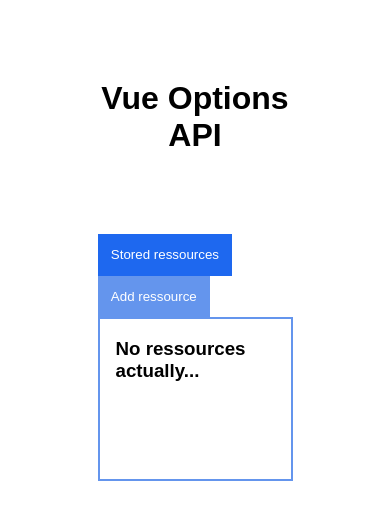
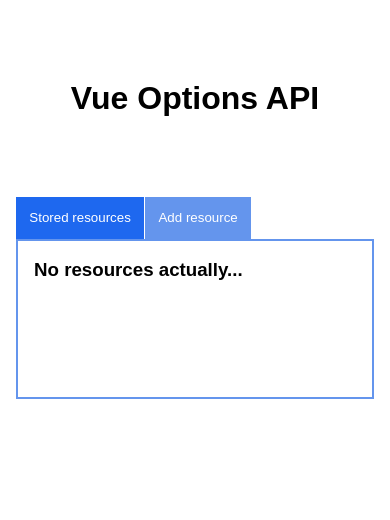
Before and after one commit to serotonine/vue-options-api, a Vue app: page / in a window 390 px wide. Shown: the top 520 px of the page. Built offline with nearby package versions, Linux system fonts and the light colour scheme.

Commit message:
Rename ressource to resource + responsive.

```diff
--- a/public/style.css
+++ b/public/style.css
@@ -1,9 +1,11 @@
 html {
   font-family: sans-serif;
 }
+html *{ box-sizing: border-box;}
 
 body {
   margin: 0;
+  padding: 0 1em;
 }
 
 h1 {
@@ -34,9 +36,13 @@
   color: peru;
 }
 
+/* .container {
+  width: 100%;
+  margin-top: 5rem;
+} */
 .container {
-  width: 50%;
-  margin: 0 auto;
+  width: min(100%, 38rem);
+  margin-inline: auto;
   margin-top: 5rem;
 }
 
@@ -131,9 +137,10 @@
   }
 }
 
-hr {
+.container hr {
   color: cornflowerblue;
 }
+
 
 .error {
   color: crimson;
--- a/src/App.vue
+++ b/src/App.vue
@@ -1,60 +1,60 @@
 <script>
-import StoredRessources from "./components/StoredRessources.vue";
-import BaseRessourceForm from "./components/BaseRessourceForm.vue";
+import StoredResources from "./components/StoredResources.vue";
+import BaseResourceForm from "./components/BaseResourceForm.vue";
 
 export default {
   components: {
-    StoredRessources,
-    BaseRessourceForm,
+    StoredResources,
+    BaseResourceForm,
   },
   data() {
     return {
-      activeTab: "stored-ressources",
-      ressources: this.loadRessources(),
-      ressource: null,
+      activeTab: "stored-resources",
+      resources: this.loadResources(),
+      resource: null,
     };
   },
   methods: {
     selectTab(tab, isEmpty=false) {
-      if(isEmpty) this.ressource = null;
+      if(isEmpty) this.resource = null;
       this.activeTab = tab;
     },
-    loadRessources() {
-      const localRessources = localStorage.getItem("ressources");
-      return JSON.parse(localRessources) ?? [];
+    loadResources() {
+      const localResources = localStorage.getItem("resources");
+      return JSON.parse(localResources) ?? [];
     },
-    saveRessources() {
-      localStorage.setItem("ressources", JSON.stringify(this.ressources));
+    saveResources() {
+      localStorage.setItem("resources", JSON.stringify(this.resources));
     },
-    addRessource(ressource) {
-      this.ressources.unshift({ ...ressource, id: crypto.randomUUID() });
-      this.saveRessources();
-      this.selectTab("stored-ressources");
+    addResource(resource) {
+      this.resources.unshift({ ...resource, id: crypto.randomUUID() });
+      this.saveResources();
+      this.selectTab("stored-resources");
     },
-    updateRessources(ressource) {
-      const index = this.ressources.findIndex((r) => r.id === ressource.id);
-      this.ressources.splice(index, 1, { ...ressource });
-      this.ressource = null;
-      this.selectTab("stored-ressources");
-      this.saveRessources();
+    updateResources(resource) {
+      const index = this.resources.findIndex((r) => r.id === resource.id);
+      this.resources.splice(index, 1, { ...resource });
+      this.resource = null;
+      this.selectTab("stored-resources");
+      this.saveResources();
     },
-    editRessource(ressource) {
-      this.ressource = ressource;
-      this.selectTab("base-ressource-form");
+    editResource(resource) {
+      this.resource = resource;
+      this.selectTab("base-resource-form");
     },
-    removeRessource(ressource) {
-      const index = this.ressources.findIndex((r) => r.id === ressource.id);
-      this.ressources.splice(index, 1);
-      this.saveRessources();
+    removeResource(resource) {
+      const index = this.resources.findIndex((r) => r.id === resource.id);
+      this.resources.splice(index, 1);
+      this.saveResources();
     },
   },
   provide() {
     return {
-      ressources: this.ressources,
-      updateRessources: this.updateRessources,
-      addRessource: this.addRessource,
-      editRessource: this.editRessource,
-      removeRessource: this.removeRessource,
+      resources: this.resources,
+      updateResources: this.updateResources,
+      addResource: this.addResource,
+      editResource: this.editResource,
+      removeResource: this.removeResource,
     };
   },
 };
@@ -67,20 +67,20 @@
   <div class="container">
     <button
       type="button"
-      @click="selectTab('stored-ressources')"
-      :class="{ active: activeTab === 'stored-ressources' }"
+      @click="selectTab('stored-resources')"
+      :class="{ active: activeTab === 'stored-resources' }"
       role="tablist"
     >
-      Stored ressources
+      Stored resources
     </button>
     <button
       type="button"
-      @click="selectTab('base-ressource-form', true)"
-      :class="{ active: activeTab === 'base-ressource-form' }"
+      @click="selectTab('base-resource-form', true)"
+      :class="{ active: activeTab === 'base-resource-form' }"
       role="tablist"
     >
-      Add ressource
+      Add resource
     </button>
-    <component :is="activeTab" :ressource="ressource"> </component>
+    <component :is="activeTab" v-bind="activeTab === 'base-resource-form' ? { resource } : {}"> </component>
   </div>
 </template>
--- a/src/components/BaseRessource.vue
+++ b/src/components/BaseResource.vue
@@ -2,18 +2,21 @@
 import { Pencil, Trash } from "lucide-vue-next";
 export default {
   components: { Pencil, Trash },
-  props: ["ressource"],
-  inject: ["editRessource", "removeRessource"],
+  props: ["resource", "hr"],
+  inject: ["editResource", "removeResource"],
   methods: {
     edit() {
-      this.editRessource(this.ressource);
+      this.editResource(this.resource);
     },
     remove() {
       const ok = confirm(
-        `are you sure to delete ${this.ressource.title ?? "this ressource"} ?`,
+        `are you sure to delete ${this.resource.title ?? "this resource"} ?`,
       );
       if (ok) {
-        this.removeRessource(this.ressource);
+        this.removeResource(this.resource);
+      }
+      else{
+        this.$refs.cancelButton.blur();
       }
     },
   },
@@ -21,21 +24,21 @@
 </script>
 
 <template>
-  <article class="ressources_item">
+  <article class="resources_item">
     <div class="item_cta">
       <button class="btn-edit" @click="edit">
         <Pencil :size="12">Edit</Pencil>
       </button>
-      <button class="btn-delete" @click="remove">
+      <button class="btn-delete" @click="remove" ref="cancelButton">
         <Trash :size="12">Delete</Trash>
       </button>
     </div>
     <div>
-      <h3>{{ ressource.title }}</h3>
-      <p>{{ ressource.description }}</p>
-      <a :href="ressource.link" target="_blank" rel="noopener noreferrer">Read more...</a>
+      <h3>{{ resource.title }}</h3>
+      <p>{{ resource.description }}</p>
+      <a :href="resource.link" target="_blank" rel="noopener noreferrer">Read more...</a>
     </div>
-    <hr />
+    <hr v-if="hr">
   </article>
 </template>
 
--- a/src/components/BaseRessourceForm.vue
+++ b/src/components/BaseResourceForm.vue
@@ -4,23 +4,21 @@
 export default {
   components: { BaseDialog },
   props: {
-    ressource: { type: Object, required: false },
+    resource: { type: Object, required: false },
   },
-  inject: ["updateRessources", "addRessource"],
+  inject: ["updateResources", "addResource"],
   data() {
     return {
-      data: { title: "", description: "", link: "", ...this.ressource },
+      data: { title: "", description: "", link: "", ...this.resource },
       formIsInvalid: false,
       error: [],
     };
   },
   methods: {
     submit() {
-      // Reset Errors.
       this.formIsInvalid = false;
       const errors = [];
       this.error = [];
-      //
       const data = Object.fromEntries(new FormData(this.$refs.form));
       for (const [key, value] of Object.entries(data)) {
         if (value === "") {
@@ -38,9 +36,9 @@
         this.formIsInvalid = true;
         return;
       }
-      this.ressource
-        ? this.updateRessources({ id: this.ressource.id, ...data })
-        : this.addRessource(data);
+      this.resource
+        ? this.updateResources({ id: this.resource.id, ...data })
+        : this.addResource(data);
       this.$refs.form.reset();
     },
   },
@@ -68,7 +66,7 @@
         <span class="label"><small>Link</small></span>
         <input type="url" name="link" required v-model="data.link" />
       </label>
-      <button class="btn-cta" type="submit">{{ressource ? 'Update ressource' : 'Add Ressource'}}</button>
+      <button class="btn-cta" type="submit">{{ resource ? 'Update resource' : 'Add resource' }}</button>
     </form>
     <Teleport to="body">
       <base-dialog v-if="formIsInvalid" @close="formIsInvalid = false">
--- /dev/null
+++ b/src/components/StoredResources.vue
@@ -0,0 +1,18 @@
+<script>
+import BaseResource from './BaseResource.vue';
+export default {
+  components: {
+   BaseResource,
+  },
+  inject:['resources'],
+};
+</script>
+
+<template>
+<section class="tab">
+  <div v-if="resources.length > 0">
+    <base-resource v-for="(resource, index) in resources" :key="resource?.id" :resource="resource" :hr="index < (resources.length - 1)"></base-resource>
+  </div>
+  <div v-else><h3>No resources actually...</h3></div>
+</section>
+</template>
--- a/src/components/StoredRessources.vue
+++ /dev/null
@@ -1,18 +0,0 @@
-<script>
-import BaseRessource from './BaseRessource.vue';
-export default {
-  components: {
-   BaseRessource,
-  },
-  inject:['ressources'],
-};
-</script>
-
-<template>
-<section class="tab">
-  <div v-if="ressources.length > 0">
-    <base-ressource v-for="ressource in ressources" :key="ressource?.id" :ressource="ressource"></base-ressource>
-  </div>
-  <div v-else><h3>No ressources actually...</h3></div>
-</section>
-</template>
```
